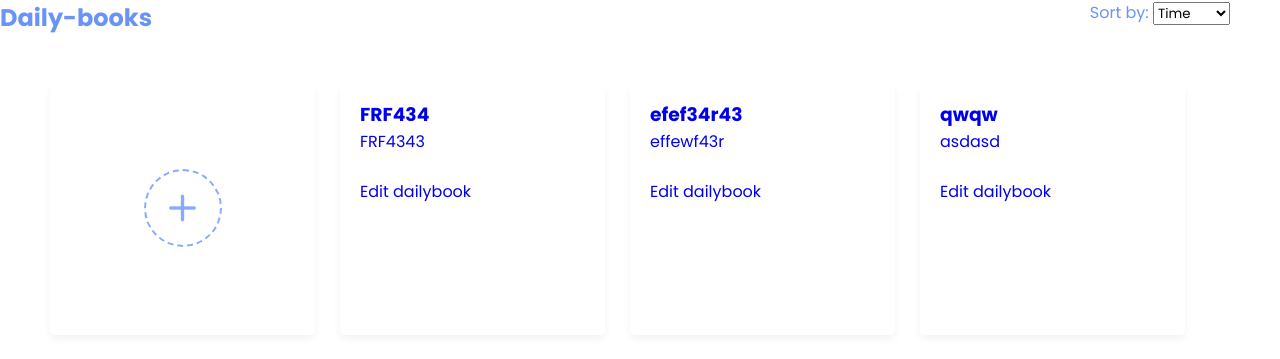
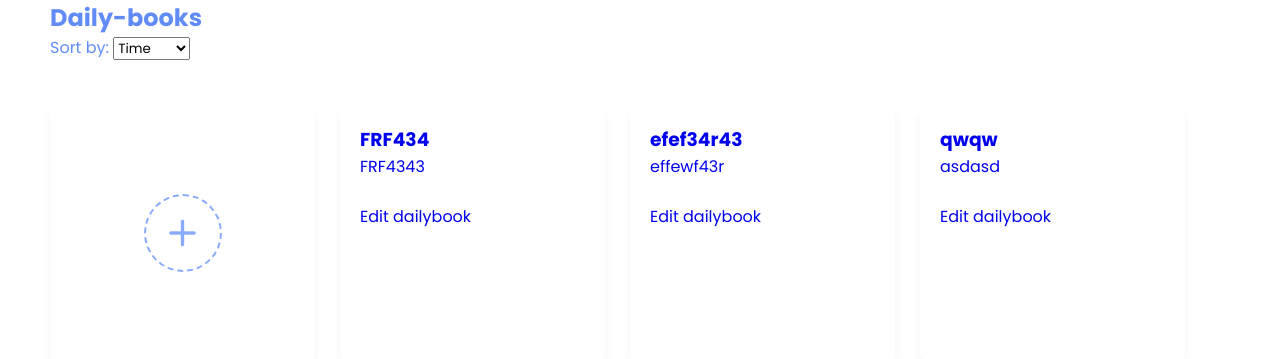
Before and after one commit to artem-andreyev/DailyMate-project, a Django app: page /teo/daily-book/ in a window 1280 px wide. Shown: the part 133-492 px from the top of the page. Run offline with Django 4.2, Linux system fonts and the light colour scheme; a user stored in the database is signed in; data comes from the database, SQL or seed files in the repository; both versions use the stored data as it was after the commit.

Commit message:
'Daily-books' and 'Sort by' text are formatted

```diff
--- a/DailyMate_project/dailybook/static/css/note_list.css
+++ b/DailyMate_project/dailybook/static/css/note_list.css
@@ -241,16 +241,3 @@ form button{
     font-size: 17px;
   }
 }
-.header-container {
-  display: flex;
-  justify-content: space-between;
-}
-
-.blue-header {
-  color: #6A93F8;
-  margin-right: 50px;
-}
-
-.blue-header h2, .blue-header form {
-  display: inline;
-}
--- a/DailyMate_project/dailybook/templates/main/dailybook_list.html
+++ b/DailyMate_project/dailybook/templates/main/dailybook_list.html
@@ -11,21 +11,17 @@
 
 {% block content %}
 
-<div class="header-container">
-  <div class="blue-header">
-    <h2>Daily-books</h2>
-  </div>
-  <div class="blue-header">
-    <form id="sortForm" method="get">
-      <label for="sort_by">Sort by:</label>
+<h2 style="color: #618cf8; margin-left: 50px;">Daily-books</h2>
+
+  <form id="sortForm" method="get">
+      <label for="sort_by" style="color: #618cf8; margin-left: 50px;">Sort by:</label>
       <select name="sort_by" id="sort_by">
         <option value="timestamp">Time</option>
         <option value="title">Title</option>
         <option value="emotion">Emotion</option>
       </select>
-    </form>
-  </div>
-</div>
+    </div>
+  </form>
 
   <div class="wrapper">
     <li class="add-box">
```
Also changed, not shown: DailyMate_project/db.sqlite3.
